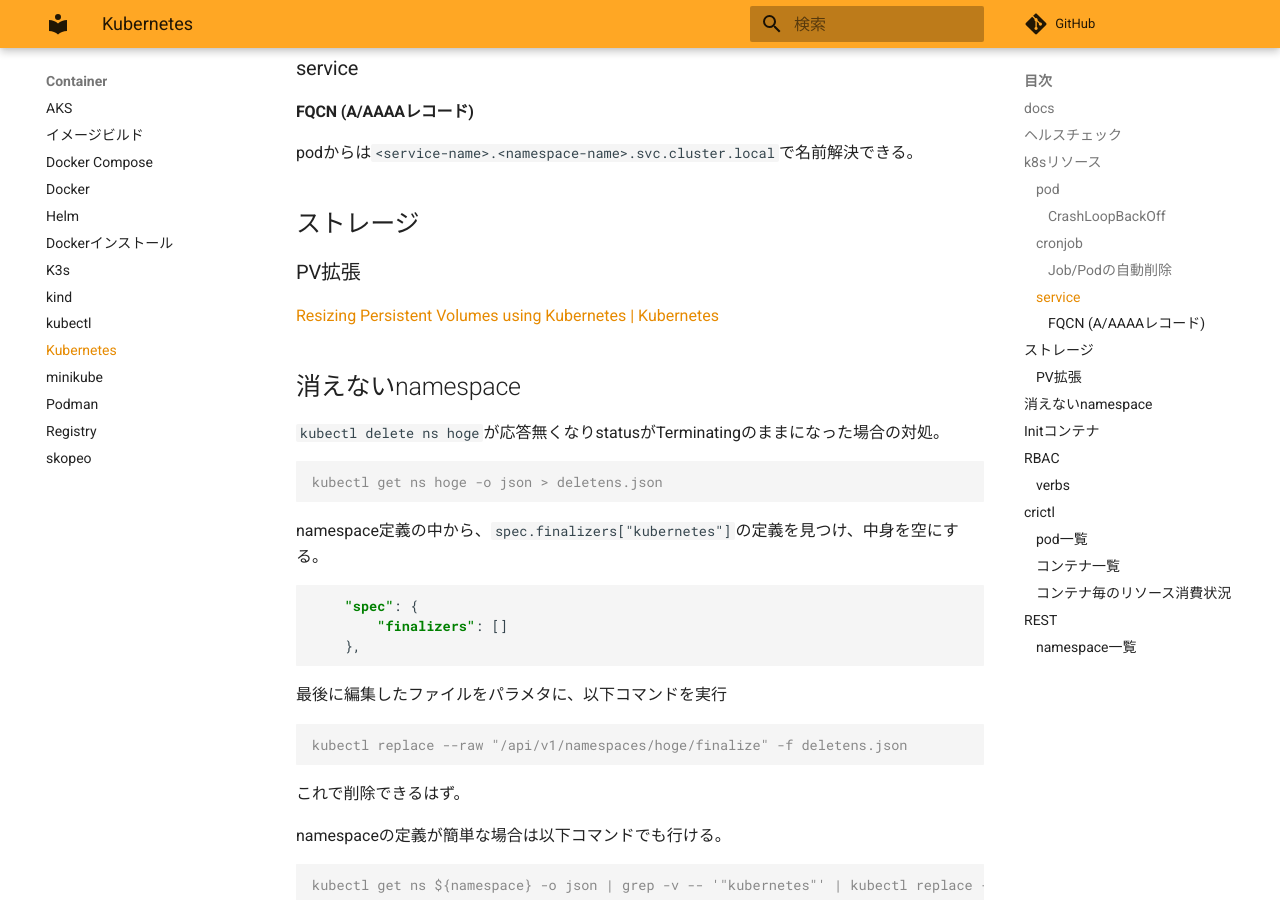
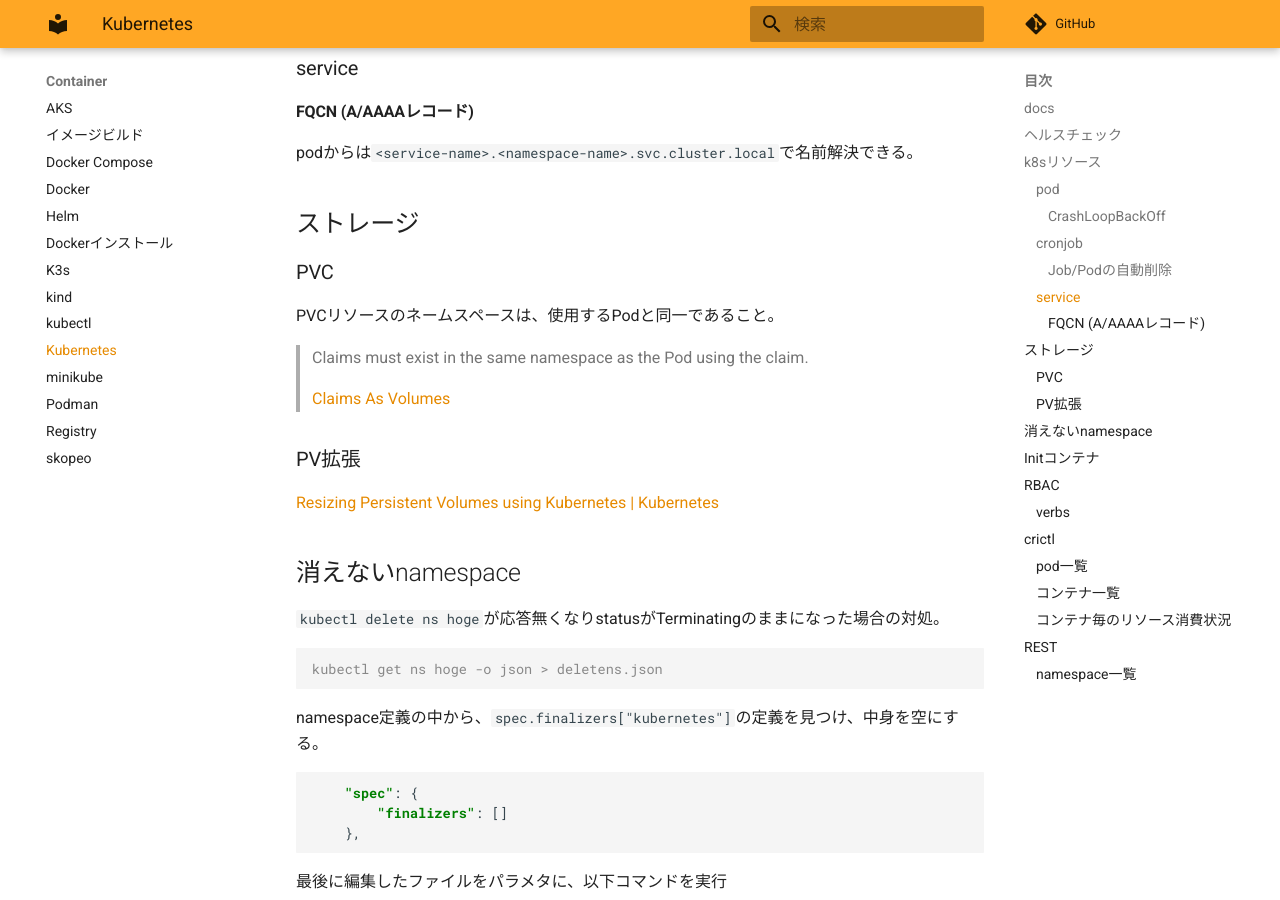
Before and after one commit to zaki-lknr/docs, an MkDocs documentation site: the page built from docs/Container/kubernetes.md, in a window 1280 px wide and 900 px high, scrolled down 2357 px. Built offline with MkDocs 1.6.1 and Material for MkDocs 9.7.7, drawn with Linux system fonts in a browser that asks for light colours; comment, search, counter and statistics services are not loaded.

Commit message:
add: container/kubernetes: pvcのネームスペース

```diff
--- a/docs/Container/kubernetes.md
+++ b/docs/Container/kubernetes.md
@@ -110,6 +110,14 @@ podからは`<service-name>.<namespace-name>.svc.cluster.local`で名前解決
 
 ## ストレージ
 
+### PVC
+
+PVCリソースのネームスペースは、使用するPodと同一であること。
+
+> Claims must exist in the same namespace as the Pod using the claim.
+>
+> [Claims As Volumes](https://kubernetes.io/docs/concepts/storage/persistent-volumes/#claims-as-volumes)
+
 ### PV拡張
 
 [Resizing Persistent Volumes using Kubernetes | Kubernetes](https://kubernetes.io/blog/2018/07/12/resizing-persistent-volumes-using-kubernetes/)
```
